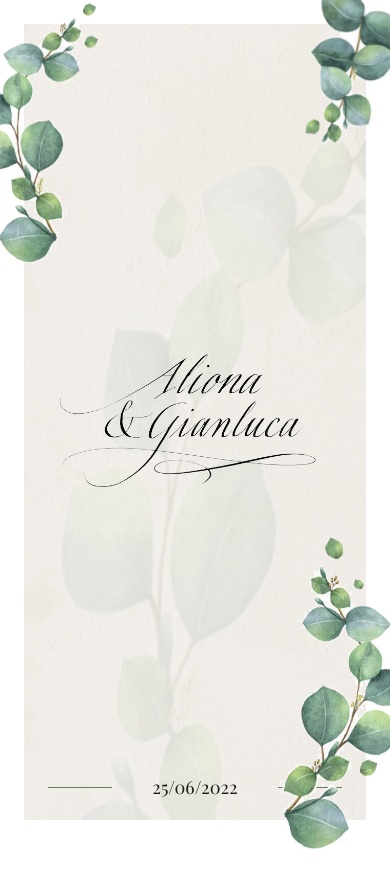
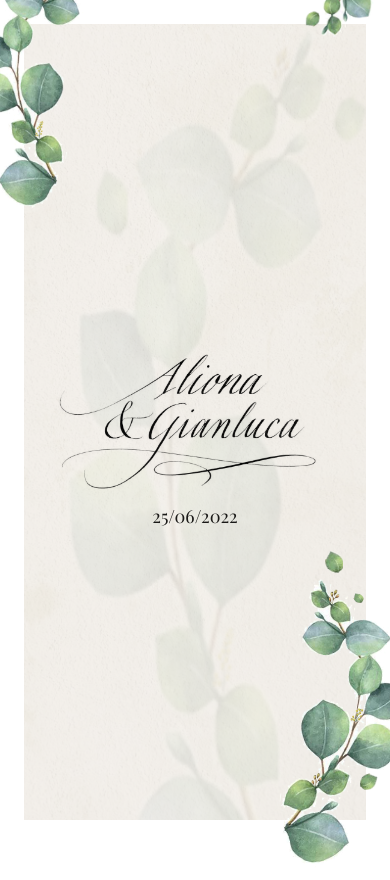
Before and after one commit to gianluca-vedovato/alionaegianluca, a website built with Vite: page alionaegianluca.it/index.html in a window 390 px wide. Shown: the top 880 px of the page. Built offline with nearby package versions, Linux system fonts and the light colour scheme; some packages are replaced by stand-ins of ours; a web font is replaced by a local one.

```diff
--- a/alionaegianluca.it/app/classes/scroller.js
+++ b/alionaegianluca.it/app/classes/scroller.js
@@ -8,7 +8,10 @@
   init () {
     this.scroll = new LocomotiveScroll({
       el: document.querySelector('[data-scroll-container]'),
-      smooth: true
+      smooth: true,
+      smartphone: {
+        smooth: true
+      }
     })
 
     this.update()
--- a/alionaegianluca.it/app/dataset/messages/it/invitation.js
+++ b/alionaegianluca.it/app/dataset/messages/it/invitation.js
@@ -1,7 +1,7 @@
 export default {
   full: {
-    title: 'Siamo lieti di avervi ospiti per la serata che si terrà presso l’agriturismo Al Segnavento di Zelarino (Venezia).',
-    text: 'Ad attendervi ci sarà un ricco buffet iniziale composto da diversi assaggi di produzioni locali. A seguire una ricca cena proposta dall’agriturismo con squisite pietanze de casa e ghesboro altre bueae intanto scrivo a caso per riempire lo spazio.',
+    title: "Il ricevimento si terrà presso l'agriturismo Al Segnavento di Zelarino (VE) in seguito alla cerimonia",
+    text: 'Ad attendervi ci sarà un lungo aperitivo in giardino, composto da assaggi di produzione locare. A seguire verrà servita la cena. Vi chiediamo di comunicarci eventuali intolleranze per tempo in modo da potervi offrire un menú curato e adeguato. Dopo il taglio della torta ci sarà musica e cocktail, si potrà ballare a piedi nudi perciò mettevi comodi 😄',
   },
   partial: {
     title: 'Siamo lieti di avervi ospiti per la serata che si terrà presso l’agriturismo Al Segnavento di Zelarino (Venezia).',
--- a/alionaegianluca.it/index.html
+++ b/alionaegianluca.it/index.html
@@ -43,16 +43,21 @@
 
           <!-- Hero / Text -->
           <div class="relative flex flex-col items-center w-full h-full justify-center">
-            <div class="relative z-10 w-[90%] max-w-[1200px]">
-              <img src="/images/alionaegianluca.png" alt="" class="hidden md:block">
-              <img src="/images/alionaegianluca_mobile.png" alt="" class="block md:hidden">
-            </div>
-            <div class="flex items-center justify-center absolute bottom-6">
-              <div class="w-16 lg:w-24 h-[1px] bg-green"></div>
-              <div class="mx-10 text-m lg:text-[1.5rem] leading-none">
-                25/06/2022
+            <div class="relative z-10 w-[90%] max-w-[1200px] mix-blend-multiply">
+              <picture >
+                <source type="image/webp" srcset="/images/alionaegianluca.webp" media="(min-width: 1024px)">
+                <source type="image/jpeg" srcset="/images/alionaegianluca.jpg" media="(min-width: 1024px)">
+                <source type="image/webp" srcset="/images/alionaegianluca_mobile.webp" media="(min-width: 0px)">
+                <source type="image/jpeg" srcset="/images/alionaegianluca_mobile.jpg" media="(min-width: 0px)">
+                <img src="/images/alionaegianluca_mobile.jpg" alt="" >
+              </picture>
+              <div class="flex items-center justify-center absolute pt-4 w-full">
+                <!-- <div class="w-8 lg:w-24 h-[1px] bg-green"></div> -->
+                <div class="mx-2 text-m lg:text-[1.5rem] leading-none">
+                  25/06/2022
+                </div>
+                <!-- <div class="w-8 lg:w-24 h-[1px] bg-green"></div> -->
               </div>
-              <div class="w-16 lg:w-24 h-[1px] bg-green"></div>
             </div>
           </div>
         </div>
```
Also changed, not shown: alionaegianluca.it/public/images/alionaegianluca.jpg (added), alionaegianluca.it/public/images/alionaegianluca.png (deleted), alionaegianluca.it/public/images/alionaegianluca.webp (added), alionaegianluca.it/public/images/alionaegianluca_mobile.jpg (added), alionaegianluca.it/public/images/alionaegianluca_mobile.png (deleted), alionaegianluca.it/public/images/alionaegianluca_mobile.webp (added).
